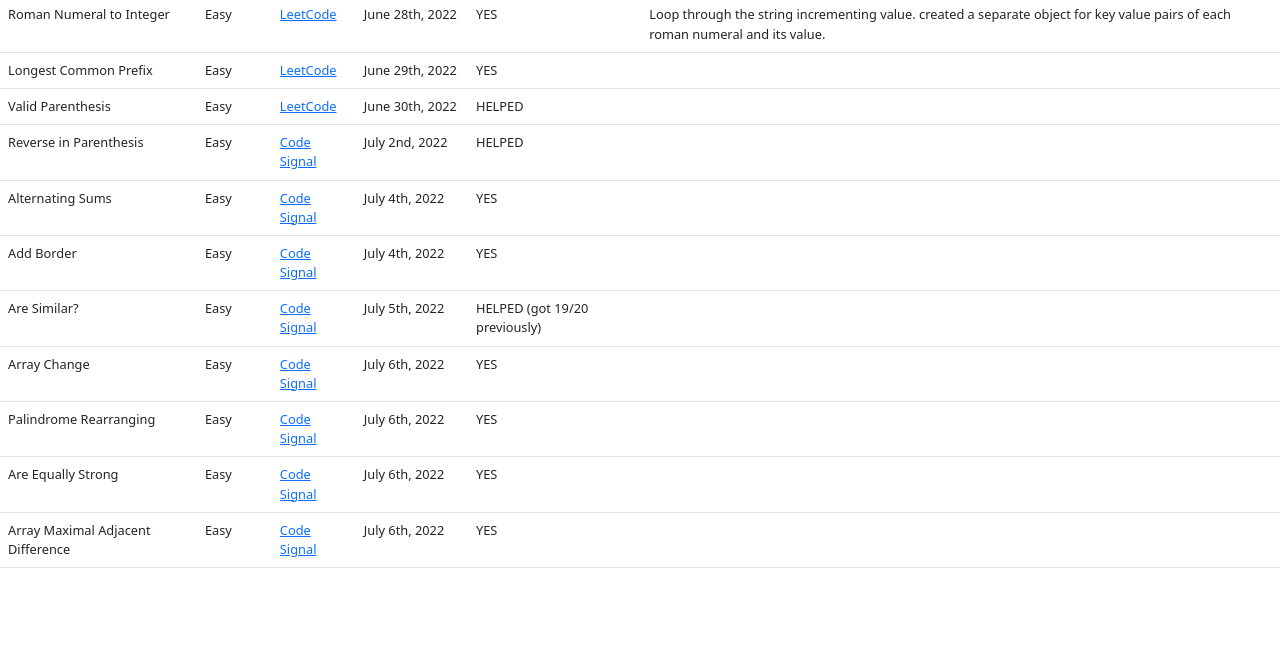
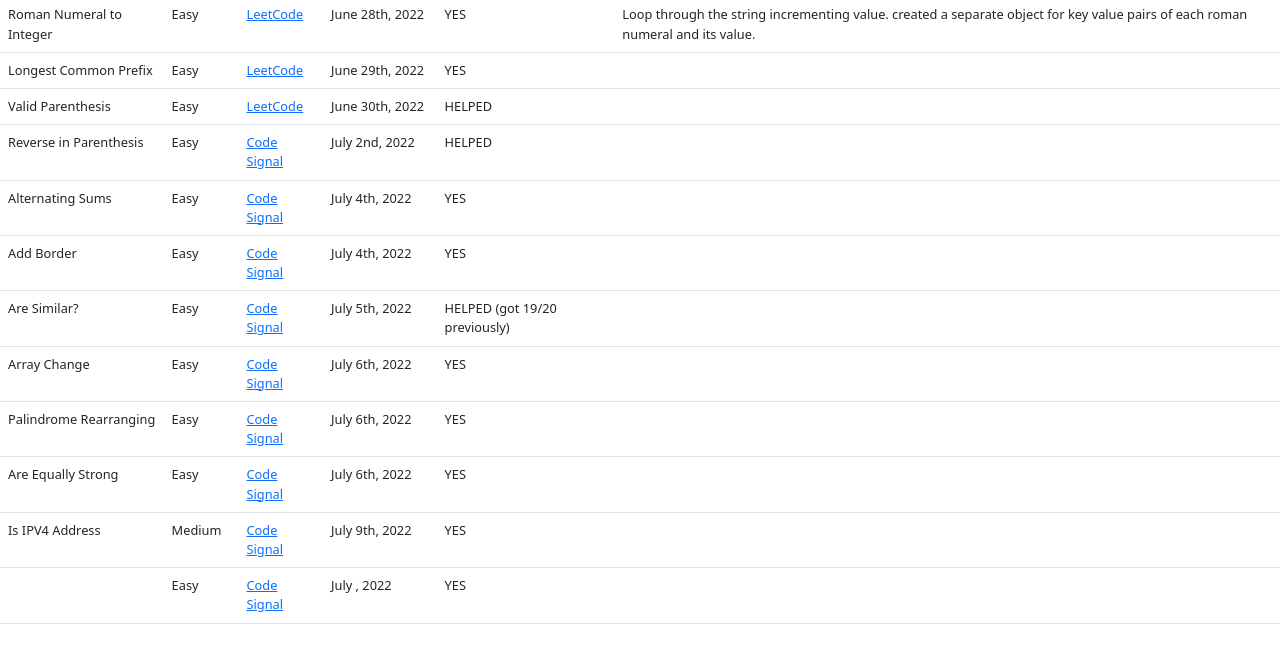
Before and after one commit to nathan-uch/algo-practice, a plain HTML site: page index.html in a window 1280 px wide. Shown: the part 114-764 px from the top of the page. Drawn offline with nearby package versions, Linux system fonts and the light colour scheme.

Commit message:
Completed is IPV4 Address.

```diff
--- a/index.html
+++ b/index.html
@@ -103,13 +103,22 @@
                 <td></td>
             </tr>
             <tr>
-                <td>Array Maximal Adjacent Difference</td>
-                <td>Easy</td>
-                <td><a href="https://app.codesignal.com/arcade/intro/level-5/EEJxjQ7oo7C5wAGjE" target="_blank">Code Signal</a></td>
-                <td>July 6th, 2022</td>
+                <td>Is IPV4 Address</td>
+                <td>Medium</td>
+                <td><a href="https://app.codesignal.com/arcade/intro/level-5/veW5xJednTy4qcjso" target="_blank">Code Signal</a></td>
+                <td>July 9th, 2022</td>
                 <td>YES</td>
                 <td></td>
             </tr>
+            <tr>
+                <td></td>
+                <td>Easy</td>
+                <td><a href="" target="_blank">Code Signal</a></td>
+                <td>July , 2022</td>
+                <td>YES</td>
+                <td></td>
+            </tr>
+
         </tbody>
     </table>
     <script src="https://cdn.jsdelivr.net/npm/bootstrap@5.2.0-beta1/dist/js/bootstrap.bundle.min.js" integrity="sha384-pprn3073KE6tl6bjs2QrFaJGz5/SUsLqktiwsUTF55Jfv3qYSDhgCecCxMW52nD2" crossorigin="anonymous"></script>
```
